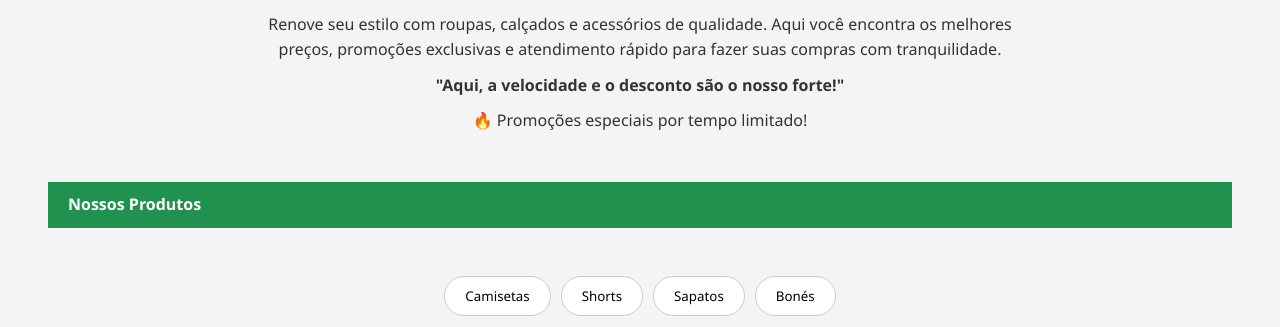
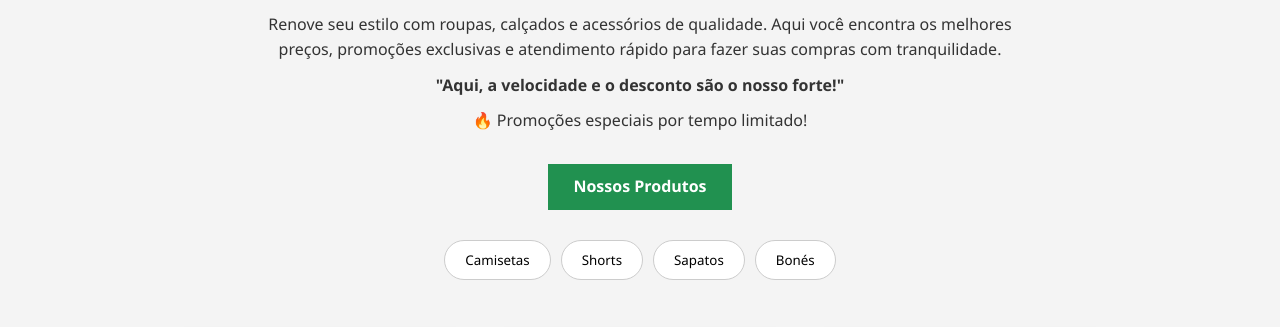
Before and after one commit to adrianoirano/Comunicacao-e-Expressao-Anuncio-Publicitario, a plain HTML site: page index.html in a window 1280 px wide. Shown: the part 433-760 px from the top of the page. Drawn offline with Linux system fonts and the light colour scheme.

Commit message:
Jun 7, 2026, 7:04 PM

```diff
--- a/estilos.css
+++ b/estilos.css
@@ -50,11 +50,11 @@ h3 {
 
 h4 {
     text-align: left;
-    margin:  3rem;
-    padding:  10px 20px 10px 20px;
+    width: fit-content;
+    margin: 30px auto;
+    padding:  10px 25px;
     background-color: #219150;
     color: white;
-
 }
 
 footer {
```
